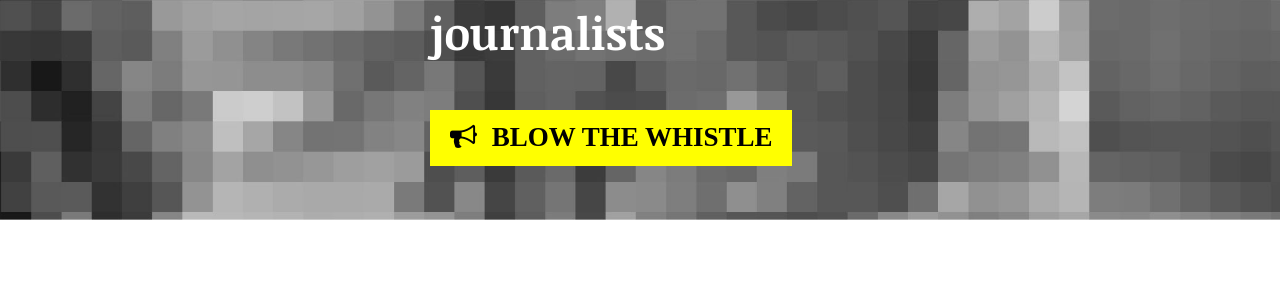
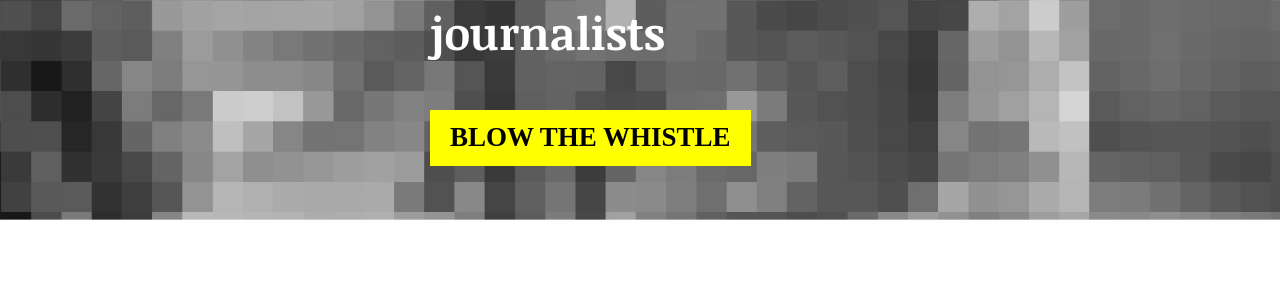
Before and after one commit to CodeForAfrica/afriLEAKS-website, a Jekyll site: the page built from index.html, in a window 1280 px wide. Shown: the part 479-770 px from the top of the page. Built offline with Jekyll 4.4.1, drawn with Linux system fonts in a browser that asks for light colours; nearby versions of some CDN libraries; some web fonts are replaced.

Commit message:
Fixed conflict.

```diff
--- a/_includes/intro.html
+++ b/_includes/intro.html
@@ -8,7 +8,6 @@
           Securely share <u>information</u> with Africa's finest journalists
         </div>
         <a href="https://secure.afrileaks.org/" class="btn btn-default btn-lg">
-          <i class="fa fa-bullhorn"></i>
           Blow the whistle
         </a>
       </div>
--- a/_includes/parts/contact.md
+++ b/_includes/parts/contact.md
@@ -1,19 +1,15 @@
 
 ## Getting in touch
 
-<<<<<<< HEAD
 If you want to share sensitive information with us, please use our secure system:
 
-<a href="https://secure.afrileaks.org/#/submission" class="btn btn-lg btn-danger btn-large"><strong>Submit information securely</strong></a>
+<a href="https://secure.afrileaks.org/#/submission" class="btn btn-lg btn-default"><strong>Submit information securely</strong></a>
 
 You should never submit information to afriLeaks outside of this secure whistleblowing system.
 
 **Do not (!) use E-Mail to submit sensitive information to us.**
 
 ### Media inquiries and questions to the team
-=======
-For questions about AfriLEAKS you can send a message to: [info@afrileaks.org](mailto:info@afrileaks.org). Please use this address for press inquires or if you are interested in becoming a receiver.
->>>>>>> design/upgrade
 
 **Do not use this address to send us any documents or leaks.**
 
--- a/style/style.scss
+++ b/style/style.scss
@@ -65,6 +65,15 @@
 
 .btn {
   font-family: AfriLeaksOne;
+  i {
+    margin-right: 0.3em;
+  }
+  border-radius: 0;
+  border: #ffffff;
+  font-weight: 700;
+  text-transform: uppercase;
+  font-size: 1.5em;
+  padding: 10px 20px;
 }
 
 .btn-default {
@@ -194,17 +203,6 @@
     font-family: NoticiaText;
   }
 
-  .btn {
-    i {
-      margin-right: 0.3em;
-    }
-    border-radius: 0;
-    border: #ffffff;
-    font-weight: 700;
-    text-transform: uppercase;
-    font-size: 1.5em;
-    padding: 10px 20px;
-  }
 }
 
 #main-content {
```
